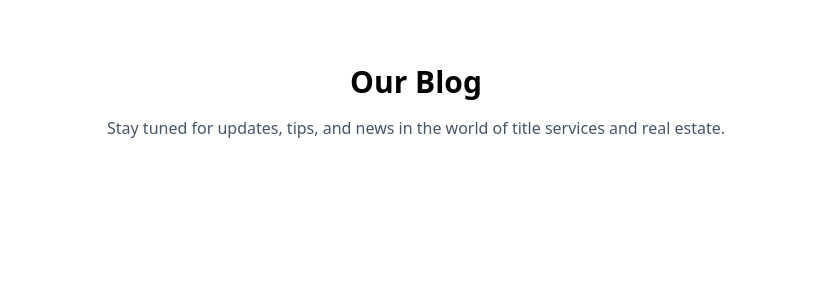
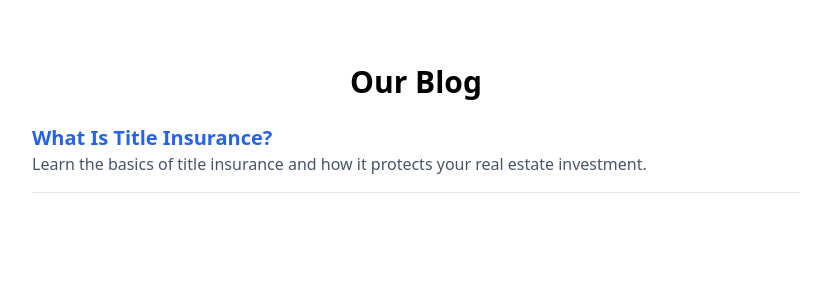
Before and after one commit to Chajir/title27-website, a React (Vite) app: page /blog in a window 1280 px wide. Shown: the top 300 px of the page, without its empty margins (224-1055 px from the left). Built offline with nearby package versions, Linux system fonts and the light colour scheme.

Commit message:
Add route for first blog post

```diff
--- a/src/Blog.jsx
+++ b/src/Blog.jsx
@@ -1,13 +1,31 @@
 // src/Blog.jsx
 import React from "react";
+import { Link } from "react-router-dom";
 
 export default function Blog() {
+  const posts = [
+    {
+      title: "What Is Title Insurance?",
+      slug: "what-is-title-insurance",
+      excerpt: "Learn the basics of title insurance and how it protects your real estate investment.",
+    },
+  ];
+
   return (
     <div className="py-16 px-6 bg-white">
-      <h1 className="text-3xl font-bold text-center mb-4">Our Blog</h1>
-      <p className="max-w-2xl mx-auto text-slate-600 text-center">
-        Stay tuned for updates, tips, and news in the world of title services and real estate.
-      </p>
+      <h1 className="text-3xl font-bold text-center mb-6">Our Blog</h1>
+      <div className="max-w-3xl mx-auto space-y-8">
+        {posts.map((post) => (
+          <div key={post.slug} className="border-b pb-4">
+            <h2 className="text-xl font-semibold">
+              <Link to={`/blog/${post.slug}`} className="text-blue-600 hover:underline">
+                {post.title}
+              </Link>
+            </h2>
+            <p className="text-slate-600">{post.excerpt}</p>
+          </div>
+        ))}
+      </div>
     </div>
   );
 }
--- a/src/main.jsx
+++ b/src/main.jsx
@@ -4,12 +4,14 @@ import './index.css'; // This imports the Tailwind CSS styles
 import { BrowserRouter as Router, Route, Routes } from 'react-router-dom';
 import Title27HomePage from './Title27HomePage';
 import Blog from './Blog';
+import WhatIsTitleInsurance from './posts/WhatIsTitleInsurance';
 
 ReactDOM.createRoot(document.getElementById('root')).render(
   <Router>
     <Routes>
       <Route path="/" element={<Title27HomePage />} />
       <Route path="/blog" element={<Blog />} />
+      <Route path="/blog/what-is-title-insurance" element={<WhatIsTitleInsurance />} />
     </Routes>
   </Router>
 );
--- /dev/null
+++ b/src/posts/WhatIsTitleInsurance.jsx
@@ -0,0 +1,11 @@
+export default function WhatIsTitleInsurance() {
+  return (
+    <div className="max-w-3xl mx-auto p-6">
+      <h1 className="text-4xl font-bold mb-4">What Is Title Insurance?</h1>
+      <p className="mb-4">
+        Title insurance protects real estate buyers and lenders from financial loss due to title defects. It ensures you are receiving clear ownership of a property.
+      </p>
+      <p className="text-slate-500 text-sm">Published: April 7, 2025</p>
+    </div>
+  );
+}
```
